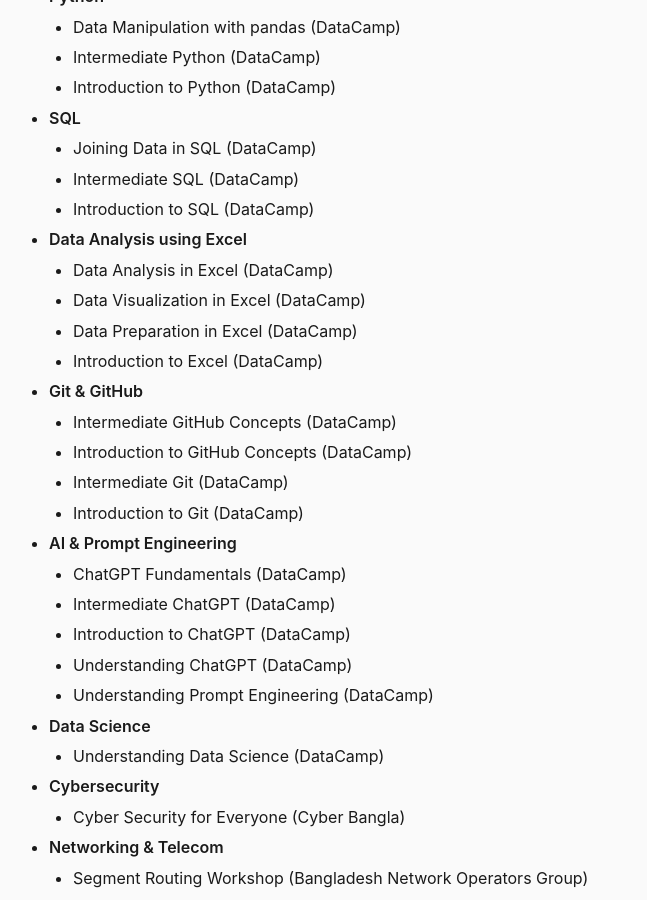
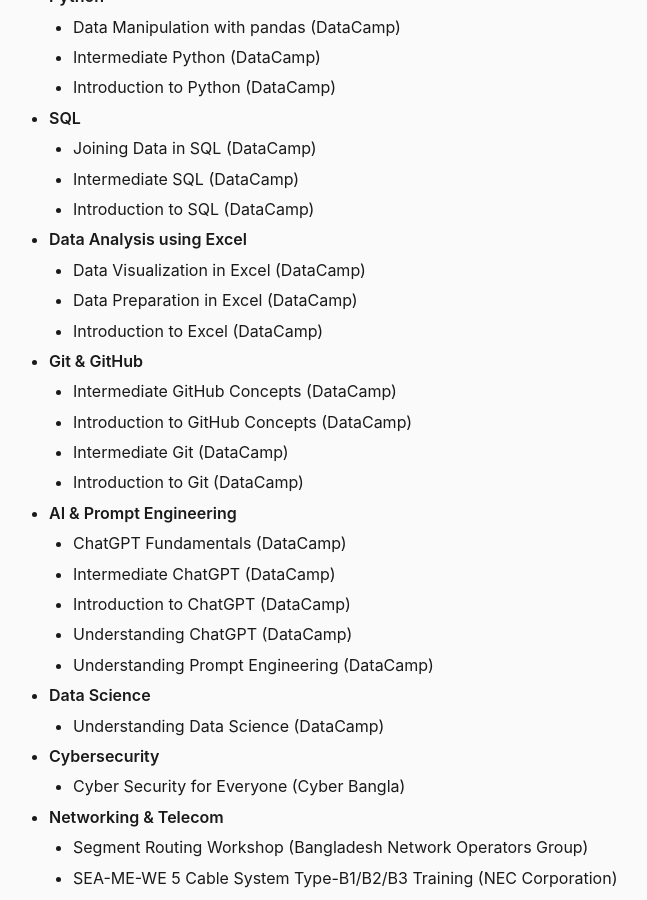
Before and after one commit to muntasimulhaque/muntasimulhaque.github.io, a Jekyll site: the page built from index.md, in a window 1280 px wide and 900 px high, scrolled down 2544 px. Shown: the whole window, without its empty margins (279-926 px from the left). Built offline with Jekyll 4.4.1, drawn with Linux system fonts in a browser that asks for light colours.

Commit message:
Update index.md

```diff
--- a/index.md
+++ b/index.md
@@ -72,7 +72,6 @@
     * Intermediate SQL (DataCamp)
     * Introduction to SQL (DataCamp)
 * **Data Analysis using Excel**
-    * Data Analysis in Excel (DataCamp)
     * Data Visualization in Excel (DataCamp)
     * Data Preparation in Excel (DataCamp)
     * Introduction to Excel (DataCamp)
```
